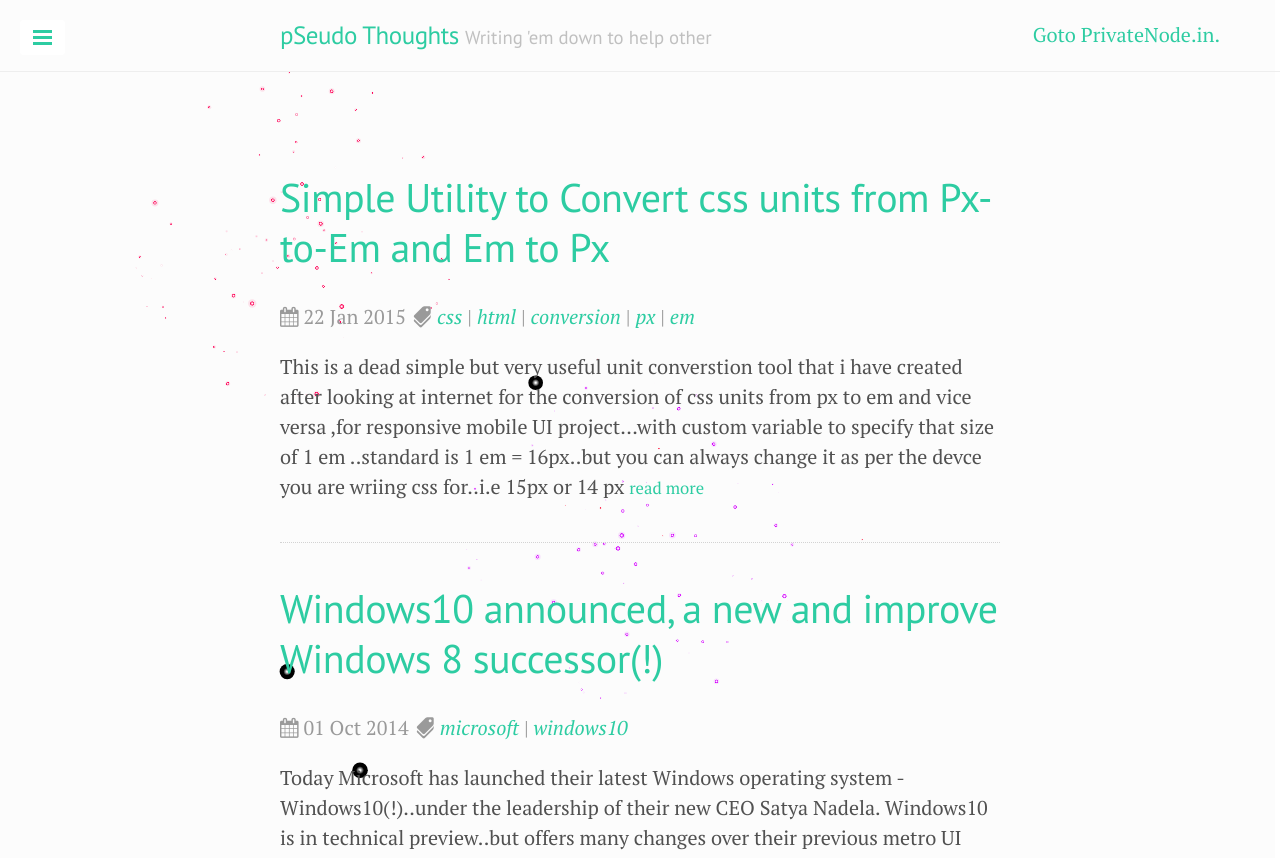
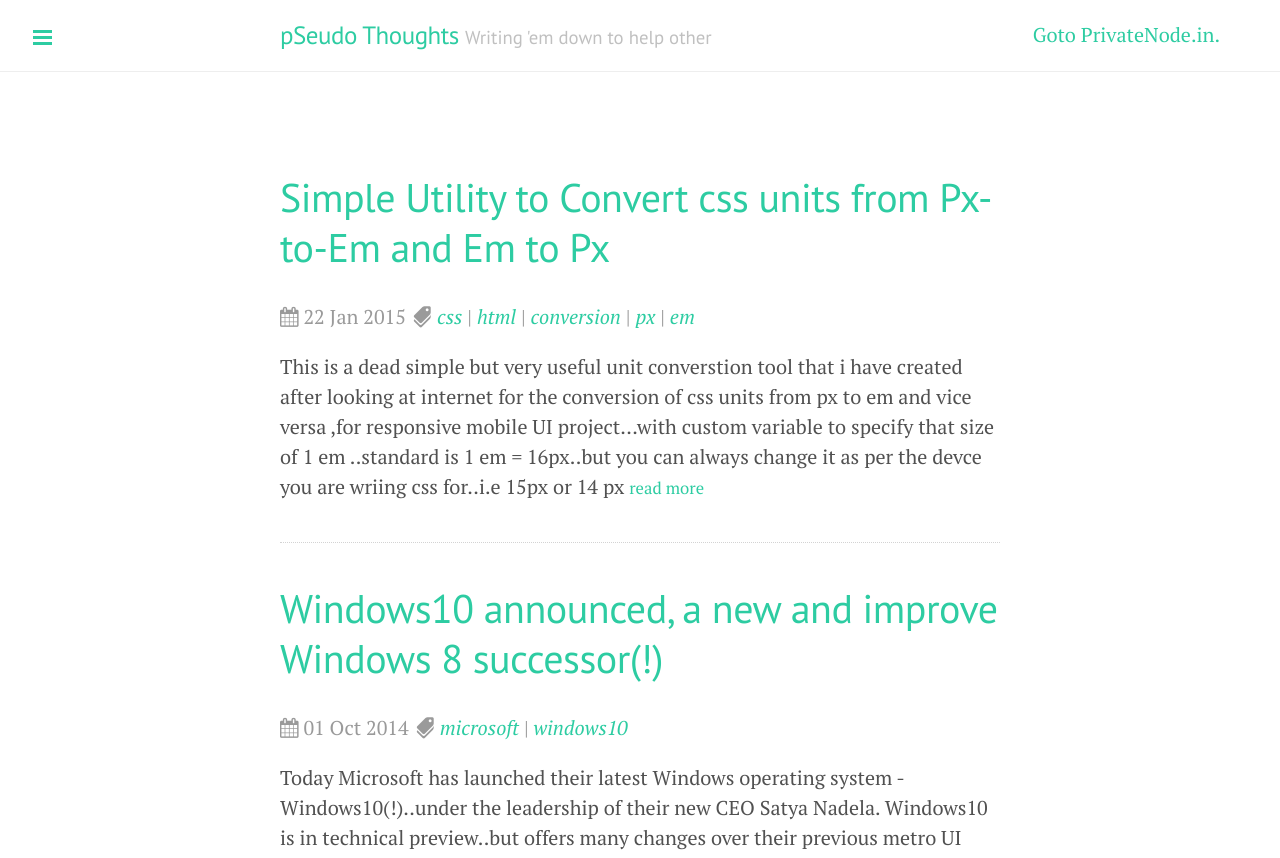
Before and after one commit to DharmeshPandav/dharmeshpandav.github.io, a Jekyll site: the page built from index.html, in a window 1280 px wide. Shown: the top 858 px of the page. Built offline with Jekyll 4.4.1, drawn with Linux system fonts in a browser that asks for light colours; nearby versions of some CDN libraries; Markdown is read by kramdown in place of the engine named in the settings; the list of posts is cut into pages by our own code.

```diff
--- a/_includes/head.html
+++ b/_includes/head.html
@@ -31,7 +31,7 @@
   <!-- RSS -->
   <link rel="alternate" type="application/rss+xml" title="RSS" href="/atom.xml">
     <script src="/public/js/jquery.min.js"></script>
-    <script src="/public/js/fireworks.js"></script>
+  <!-- <script src="/public/js/fireworks.js"></script> -->
 
   {% include google_analytics.html %}
 </head>
--- a/_layouts/default.html
+++ b/_layouts/default.html
@@ -7,7 +7,7 @@
 
     {% include sidebar.html %}
     <!-- fireworks code -->
-    <div class="letitbegin"></div>
+    <!--<div class="letitbegin"></div> -->
     <!-- Wrap is the content to shift when toggling the sidebar. We wrap the
          content to avoid any CSS collisions with our real content. -->
     <div class="wrap">
--- a/_posts/2015-01-22-Simple-css-unit-converstion-pxtoem-emtopx.mdown
+++ b/_posts/2015-01-22-Simple-css-unit-converstion-pxtoem-emtopx.mdown
@@ -11,6 +11,6 @@ permalink: Simple-Css-Unit-Converstion-PxtoEm-EmtoPx
 excerpt: This is a dead simple but very useful unit converstion tool that i have created after looking at internet for the conversion of css units from px to em and vice versa ,for responsive mobile UI project...with custom variable to specify that size of 1 em ..standard is 1 em = 16px..but you can always change it as per the devce you are wriing css for..i.e 15px or 14 px
 ---
 
-This is a dead simple but very useful unit converstion tool that i have created after looking at internet for the conversion of css units from px to em and vice versa ,for responsive mobile UI project.
+This is a <em>dead</em> <strong>simple</strong> very useful unit converstion tool that i have created after looking at internet for the conversion of css units from px to em and vice versa ,for responsive mobile UI project.
 
 This tools comes with the option to specify the size of 1 em ..standard is 1 em = 16px..but you can always change it as per the devce you are wriing css for..i.e 15px or 14 px
```
